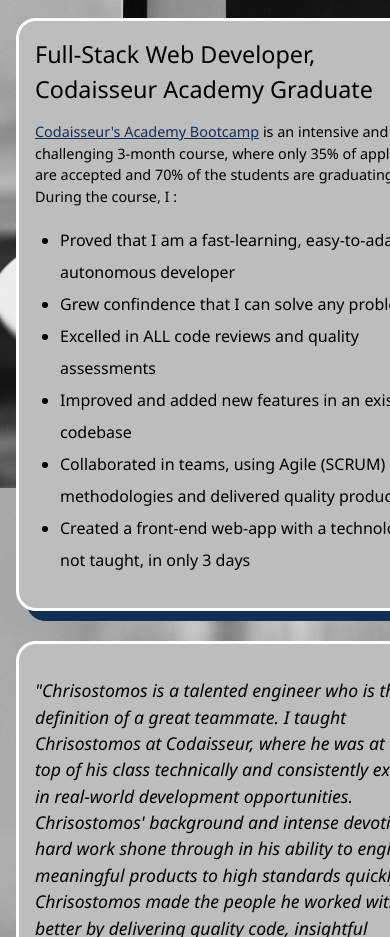
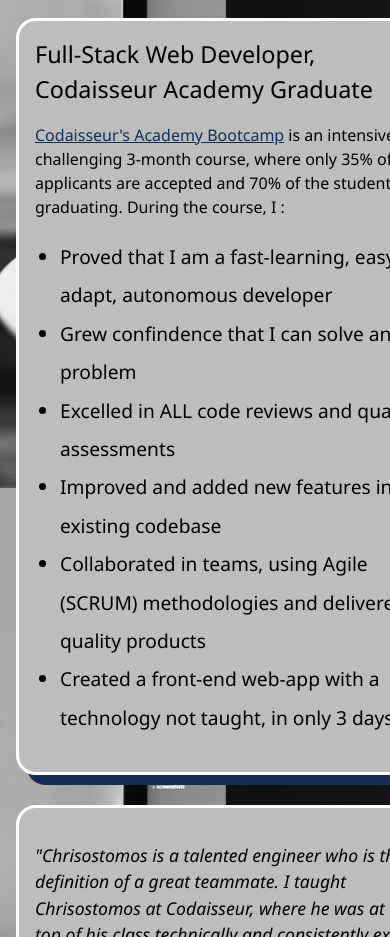
Before and after one commit to krik-chry/portfolio, a React (Create React App) app: page /about in a window 390 px wide. Shown: the part 5420-6357 px from the top of the page. Built offline with nearby package versions, Linux system fonts and the light colour scheme.

Commit message:
Mobile version fix in about

```diff
--- a/src/styles/About.scss
+++ b/src/styles/About.scss
@@ -148,11 +148,11 @@
 @include mediaSm {
   #about-page {
     p {
-      font-size: 0.9rem;
+      font-size: 1rem;
     }
 
     ul {
-      font-size: 1rem;
+      font-size: 1.2rem;
       margin-left: -15px;
     }
   }
```
